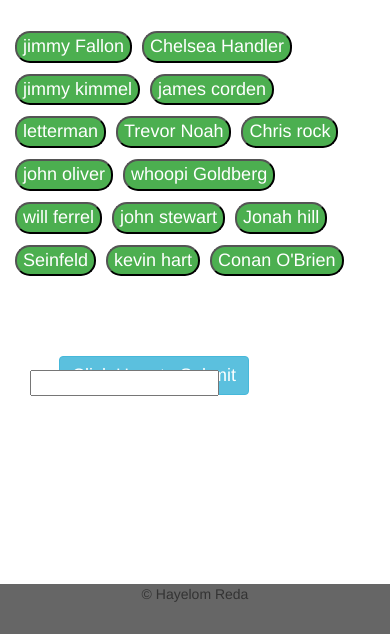
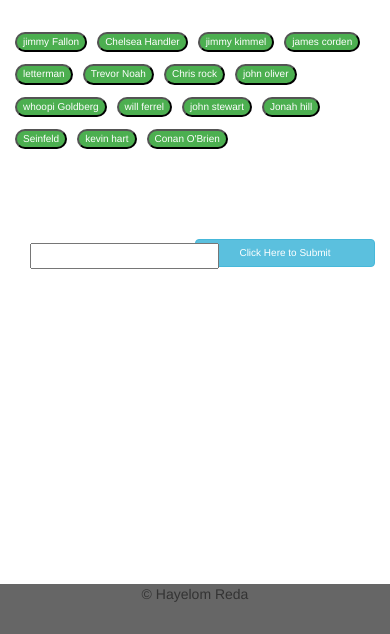
Before and after one commit to HayelomR/GifTastic, a plain HTML site: page index.html in a window 390 px wide. Shown: the part 210-844 px from the top of the page. Drawn offline with nearby package versions, Linux system fonts and the light colour scheme.

Commit message:
added media query

```diff
--- a/index.html
+++ b/index.html
@@ -3,7 +3,8 @@
 <head>
 	<title>animation with giphy Api</title>
 	<meta name="viewport" content="width=device-width, initial-scale=1">
-	<link rel="stylesheet" href="https://bootswatch.com/slate/bootstrap.min.css">
+	 <link rel="stylesheet" href="https://maxcdn.bootstrapcdn.com/bootstrap/3.3.7/css/bootstrap.min.css" integrity="sha384-BVYiiSIFeK1dGmJRAkycuHAHRg32OmUcww7on3RYdg4Va+PmSTsz/K68vbdEjh4u" crossorigin="anonymous">
+	  <link rel="stylesheet" href="https://bootswatch.com/slate/bootstrap.min.css">
 	<link rel="stylesheet" type="text/css" href="style.css">
 </head>
 <body>
--- a/style.css
+++ b/style.css
@@ -75,3 +75,23 @@
   height: 50px;
   background-color: #666666;
 }
+@media screen and (max-width: 768px){
+#add-comedian {
+    margin-right: 0px;
+
+}
+
+}
+@media screen and (max-width: 414px){
+ .comedian {
+ 	font-size: 10px;
+ }
+ #add-comedian {
+    float: right;
+    margin-top: -30px;
+    width:50%;
+    font-size: 10px;
+
+}
+
+}
```
Also changed, not shown: main.js (+9 -9 lines).
